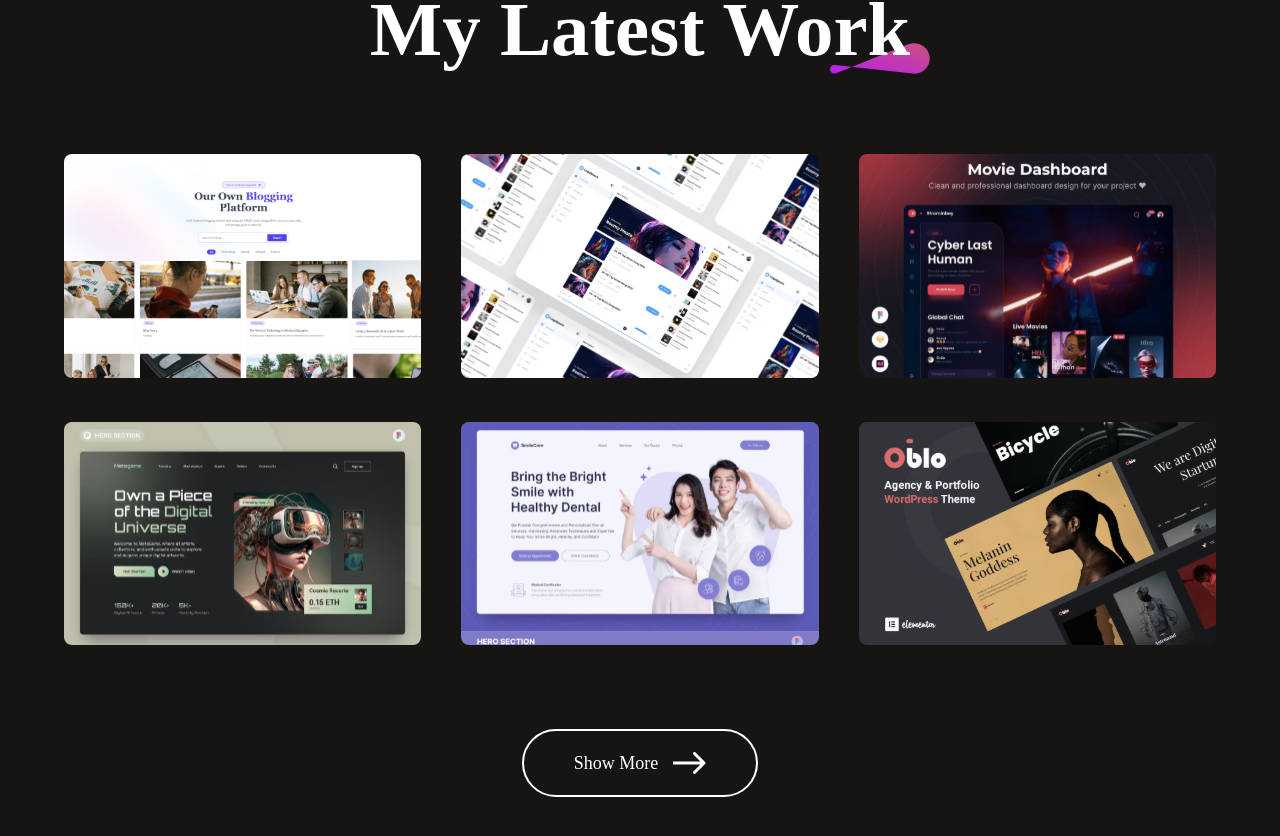
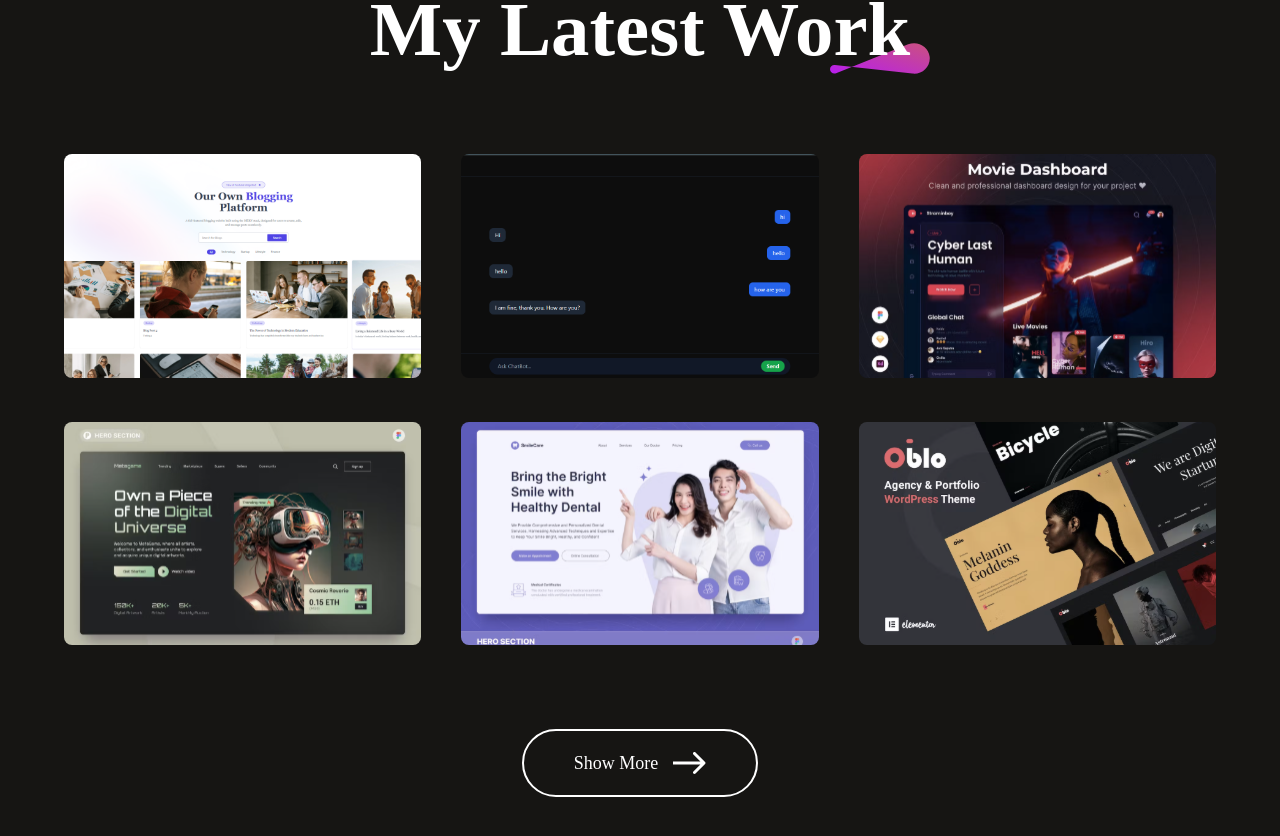
Before and after one commit to Hafiz-Abdullah10/My-Portfolio, a React (Vite) app in the folder portfolio-ab/: page / in a window 1280 px wide. Shown: the part 3428-4264 px from the top of the page. Built offline with nearby package versions, Linux system fonts and the light colour scheme.

Commit message:
add new project

```diff
--- a/portfolio-ab/src/assets/mywork_data.js
+++ b/portfolio-ab/src/assets/mywork_data.js
@@ -1,5 +1,5 @@
 import project1_img from '../assets/project_1.png';
-import project2_img from '../assets/project_2.svg';
+import project2_img from '../assets/project_2.png';
 import project3_img from '../assets/project_3.svg';
 import project4_img from '../assets/project_4.svg';
 import project5_img from '../assets/project_5.svg';
@@ -15,6 +15,7 @@ const mywork_data = [
   {
     w_no: 2,
     w_name: 'Web design',
+    link: 'https://chat-bot-client-git-master-hafiz-abdullahs-projects-baca2fb7.vercel.app/',
     w_img: project2_img,
   },
   {
```
Also changed, not shown: portfolio-ab/src/assets/project_2.png (added), portfolio-ab/src/assets/project_2.svg (deleted).
